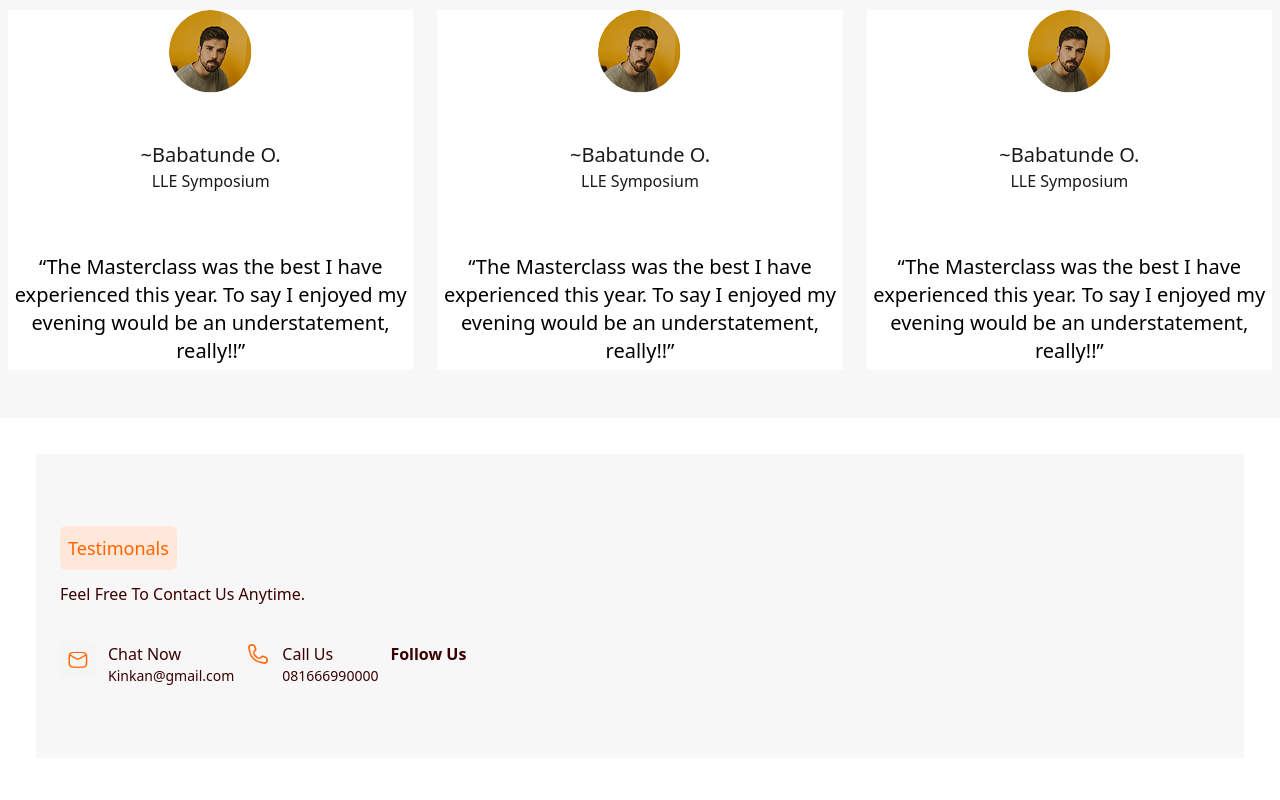
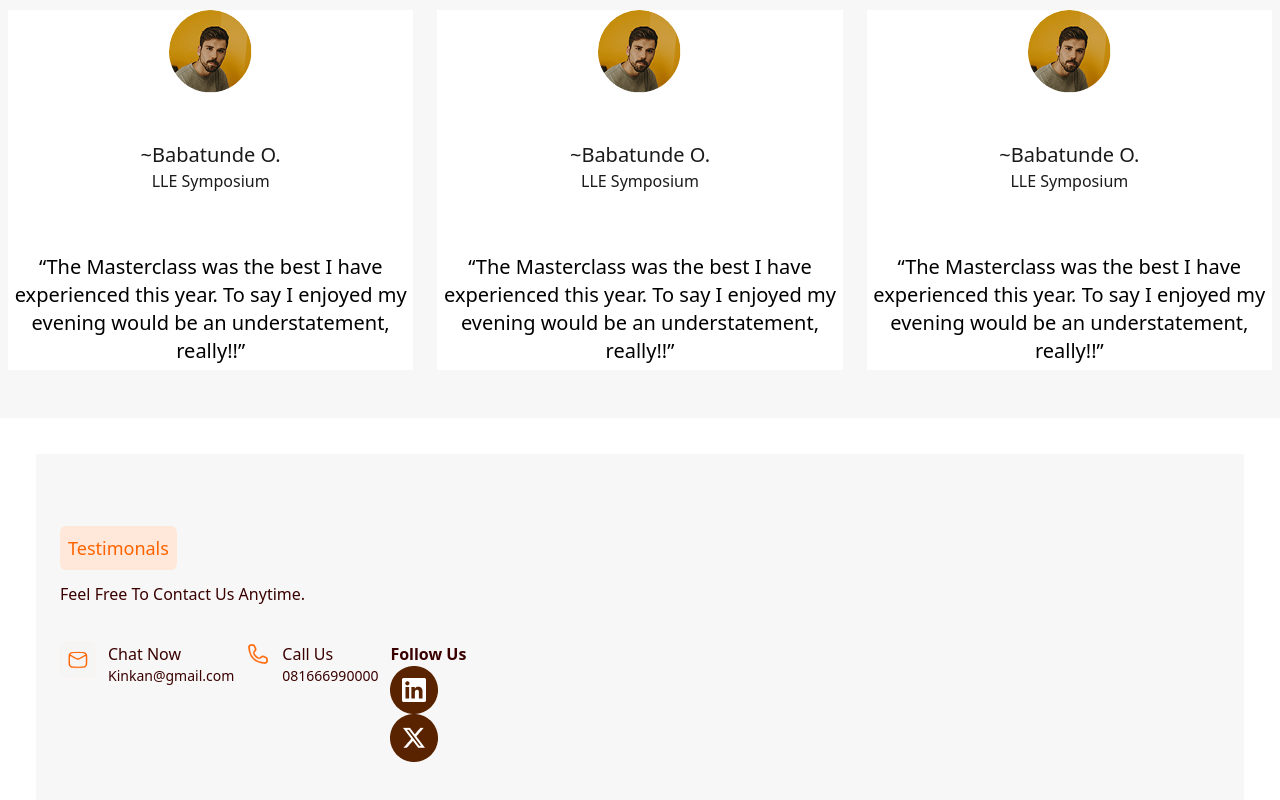
Before and after one commit to Developerfiyin/LLE-website, a React (Vite) app: page / in a window 1280 px wide. Shown: the part 7356-8156 px from the top of the page. Built offline with nearby package versions, Linux system fonts and the light colour scheme.

Commit message:
added media icons

```diff
--- a/src/Components/contact.jsx
+++ b/src/Components/contact.jsx
@@ -1,6 +1,10 @@
 import React from 'react'
 import email from '../assets/email.png'
 import call from '../assets/call-02.png'
+import button from '../assets/Button.png'
+import twitter from '../assets/twitter.png'
+import Instagram  from '../assets/instagram.png'
+
 const contact = () => {
   return (
     <section className='bg-[#F8F7F7] py-12 flex flex-col m-9'>
@@ -22,7 +26,10 @@ const contact = () => {
        </div>
 
        <div>
-        <h6 className='font-bold text-[#3a0000]'>Follow Us</h6>
+        <h6 className='font-bold text-[#3a0000] '>Follow Us</h6>
+        <img src={button} alt="THE BUTTON IMAGE" />
+        <img src={twitter} alt="" />
+        <img src="" alt="" />
        </div>
 
         </div>
```
Also changed, not shown: src/assets/instagram.png (renamed from src/assets/Button (1).png), src/assets/twitter.png (renamed from src/assets/Button (2).png).
